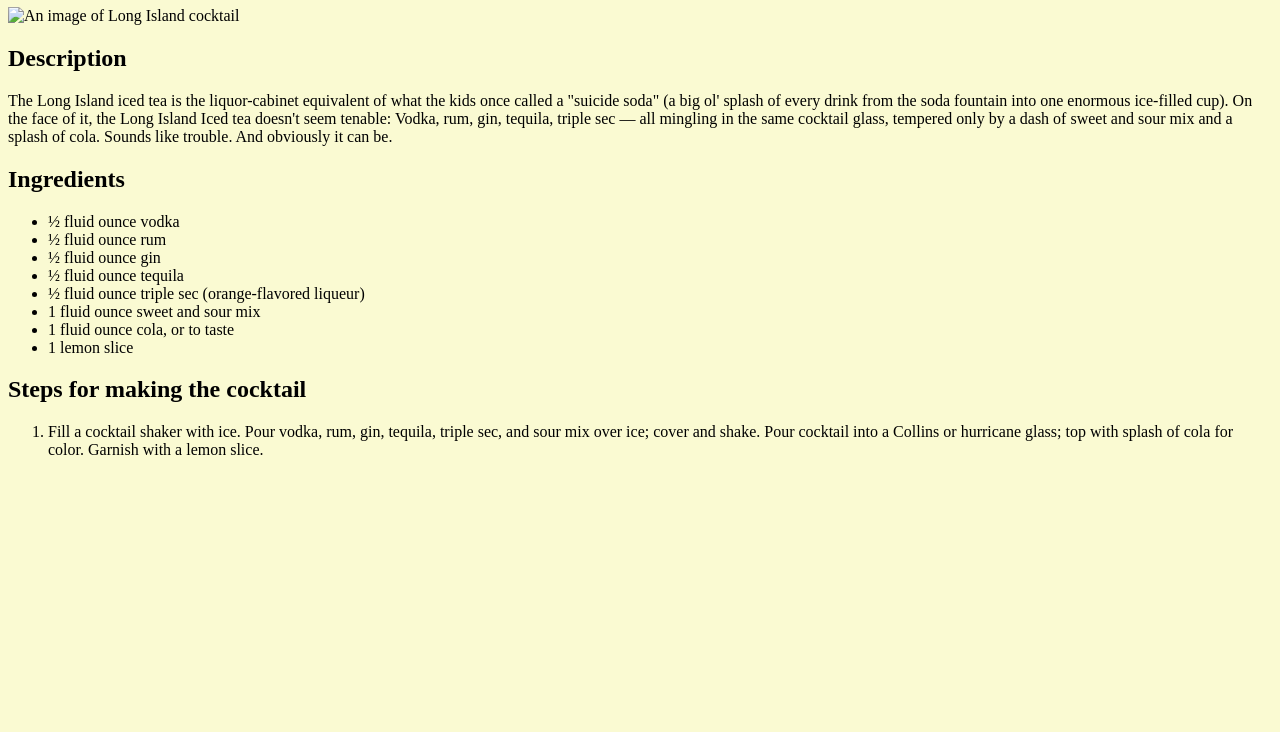
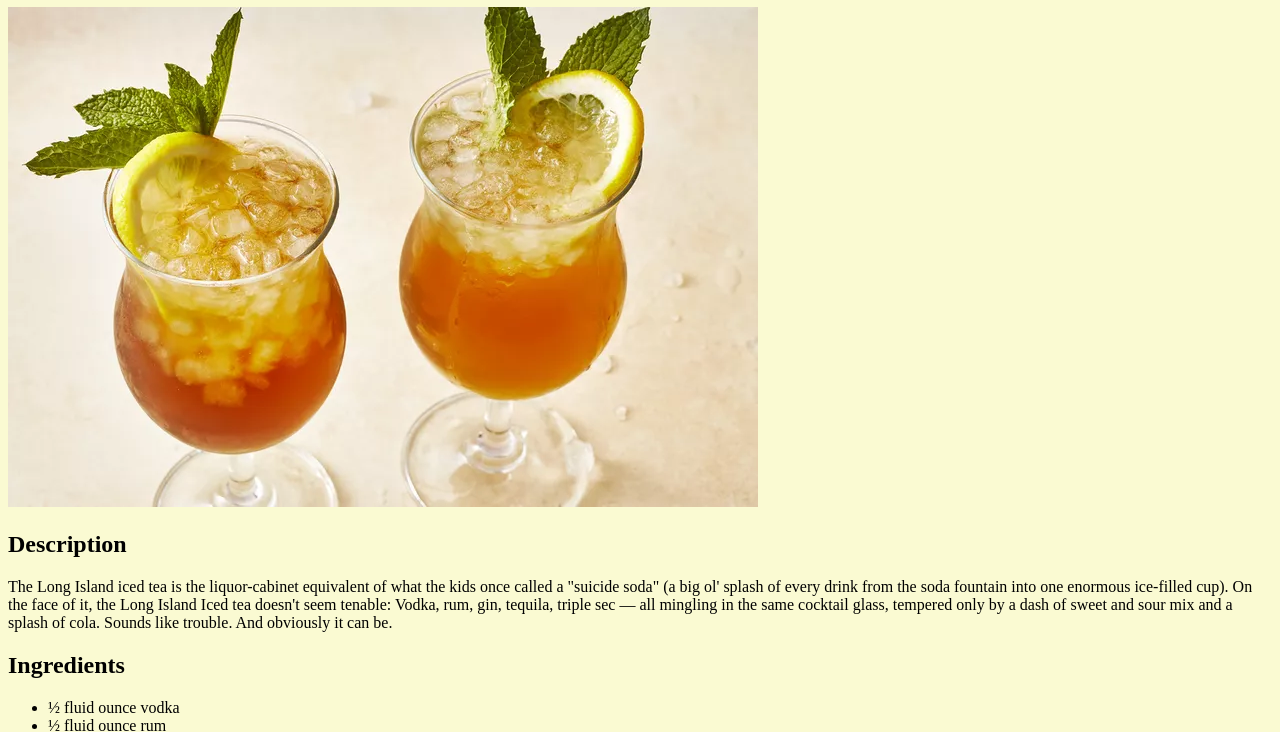
Before and after one commit to stevanbrc/odin-recipes, a plain HTML site: page recipes/longisland.html in a window 1280 px wide. Shown: the part 73-805 px from the top of the page. Drawn offline with Linux system fonts and the light colour scheme; the site is published under a folder, as on GitHub Pages, so addresses that start at the root find nothing.

Commit message:
Edited image path.

```diff
--- a/recipes/longisland.html
+++ b/recipes/longisland.html
@@ -8,7 +8,7 @@
 </head>
 <body style="background-color:lightgoldenrodyellow;">
 <h1>Long Island cocktail</h1>
-<img src="/recipe-images/longisland.webp" alt="An image of Long Island cocktail">
+<img src="../recipe-images/longisland.webp" alt="An image of Long Island cocktail">
 <h2>Description</h2>
 <p>The Long Island iced tea is the liquor-cabinet equivalent of what the kids once called a "suicide soda" (a big ol' splash of every drink from the soda fountain into one enormous ice-filled cup). On the face of it, the Long Island Iced tea doesn't seem tenable: Vodka, rum, gin, tequila, triple sec — all mingling in the same cocktail glass, tempered only by a dash of sweet and sour mix and a splash of cola. Sounds like trouble. And obviously it can be.</p>
 <h2>Ingredients</h2>
```
